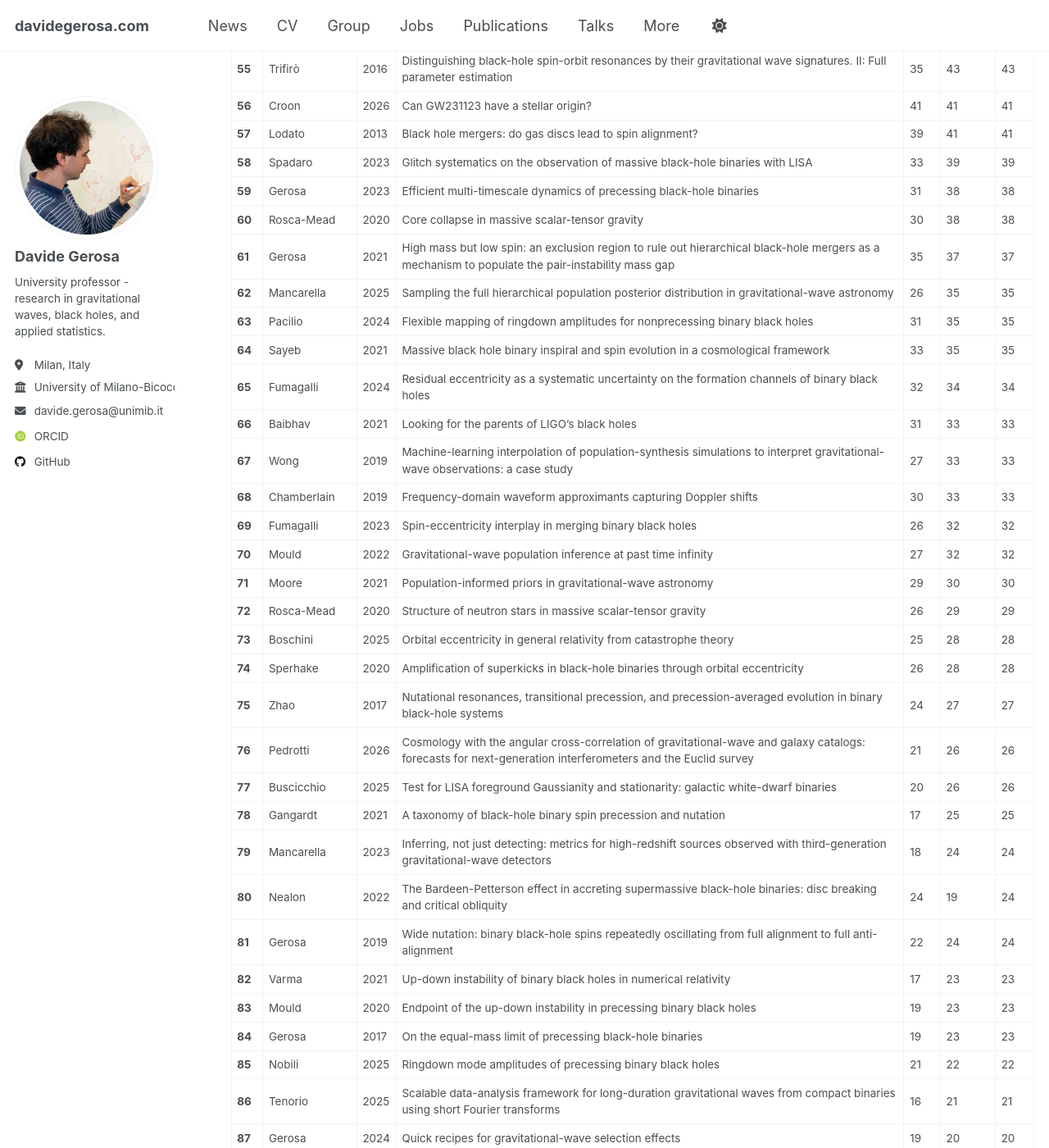
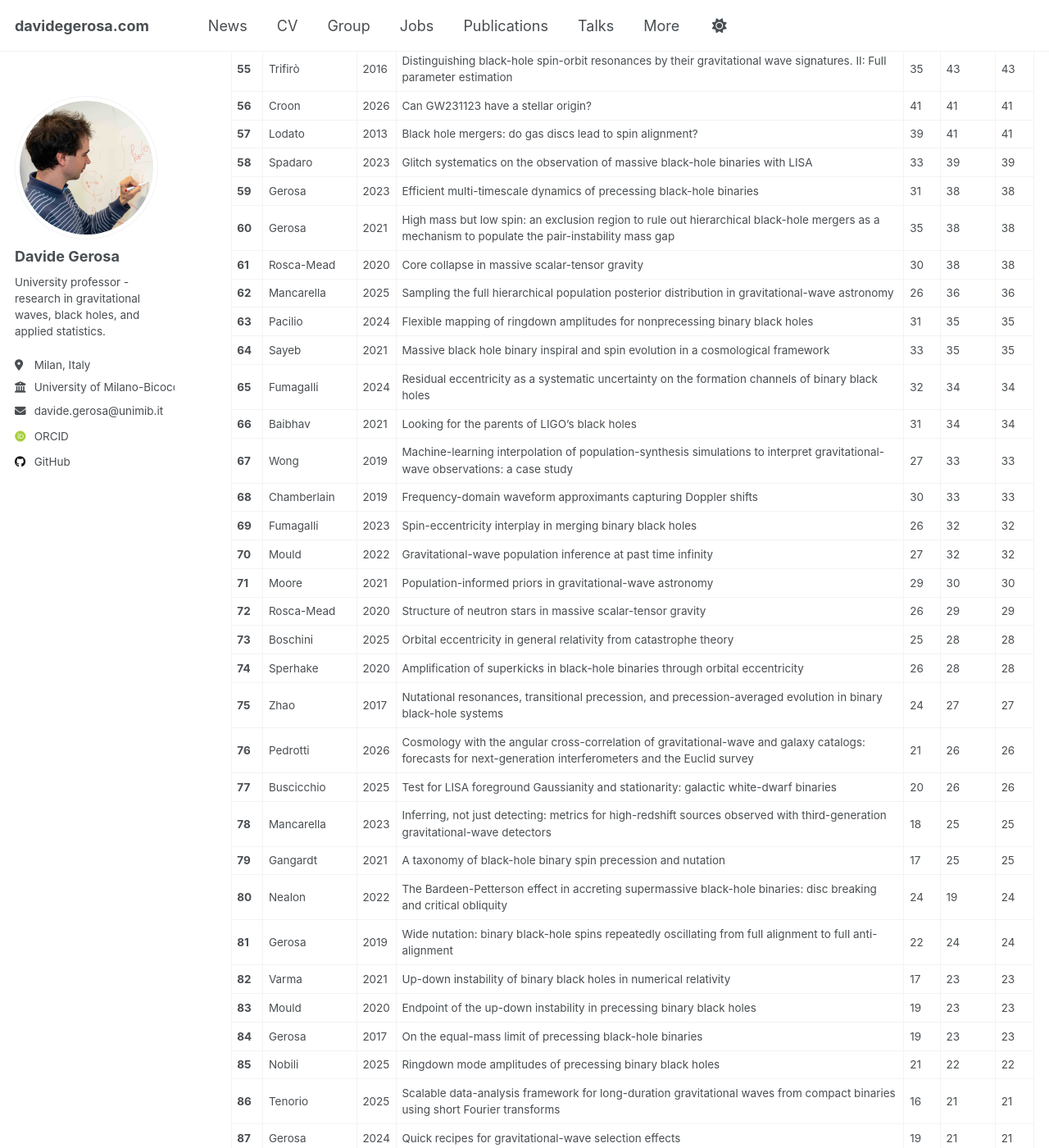
Before and after one commit to dgerosa/website, a Jekyll site: the page built from _pages/citations.md, in a window 1280 px wide and 1400 px high, scrolled down 2694 px. Shown: the whole window at 82% size. Built offline with Jekyll 4.4.1, drawn with Linux system fonts in a browser that asks for light colours; some web fonts are replaced; some of the changed text lies outside the part shown.

Commit message:
Website update from workflow

```diff
--- a/_pages/_citations.md
+++ b/_pages/_citations.md
@@ -68,13 +68,13 @@
 | **57** | Lodato | 2013 | Black hole mergers: do gas discs lead to spin alignment? | 39 | 41 | 41 |
 | **58** | Spadaro | 2023 | Glitch systematics on the observation of massive black-hole binaries with LISA | 33 | 39 | 39 |
 | **59** | Gerosa | 2023 | Efficient multi-timescale dynamics of precessing black-hole binaries | 31 | 38 | 38 |
-| **60** | Rosca-Mead | 2020 | Core collapse in massive scalar-tensor gravity | 30 | 38 | 38 |
-| **61** | Gerosa | 2021 | High mass but low spin: an exclusion region to rule out hierarchical black-hole mergers as a mechanism to populate the pair-instability mass gap | 35 | 37 | 37 |
-| **62** | Mancarella | 2025 | Sampling the full hierarchical population posterior distribution in gravitational-wave astronomy | 26 | 35 | 35 |
+| **60** | Gerosa | 2021 | High mass but low spin: an exclusion region to rule out hierarchical black-hole mergers as a mechanism to populate the pair-instability mass gap | 35 | 38 | 38 |
+| **61** | Rosca-Mead | 2020 | Core collapse in massive scalar-tensor gravity | 30 | 38 | 38 |
+| **62** | Mancarella | 2025 | Sampling the full hierarchical population posterior distribution in gravitational-wave astronomy | 26 | 36 | 36 |
 | **63** | Pacilio | 2024 | Flexible mapping of ringdown amplitudes for nonprecessing binary black holes | 31 | 35 | 35 |
 | **64** | Sayeb | 2021 | Massive black hole binary inspiral and spin evolution in a cosmological framework | 33 | 35 | 35 |
 | **65** | Fumagalli | 2024 | Residual eccentricity as a systematic uncertainty on the formation channels of binary black holes | 32 | 34 | 34 |
-| **66** | Baibhav | 2021 | Looking for the parents of LIGO's black holes | 31 | 33 | 33 |
+| **66** | Baibhav | 2021 | Looking for the parents of LIGO's black holes | 31 | 34 | 34 |
 | **67** | Wong | 2019 | Machine-learning interpolation of population-synthesis simulations to interpret gravitational-wave observations: a case study | 27 | 33 | 33 |
 | **68** | Chamberlain | 2019 | Frequency-domain waveform approximants capturing Doppler shifts | 30 | 33 | 33 |
 | **69** | Fumagalli | 2023 | Spin-eccentricity interplay in merging binary black holes | 26 | 32 | 32 |
@@ -86,8 +86,8 @@
 | **75** | Zhao | 2017 | Nutational resonances, transitional precession, and precession-averaged evolution in binary black-hole systems | 24 | 27 | 27 |
 | **76** | Pedrotti | 2026 | Cosmology with the angular cross-correlation of gravitational-wave and galaxy catalogs: forecasts for next-generation interferometers and the Euclid survey | 21 | 26 | 26 |
 | **77** | Buscicchio | 2025 | Test for LISA foreground Gaussianity and stationarity: galactic white-dwarf binaries | 20 | 26 | 26 |
-| **78** | Gangardt | 2021 | A taxonomy of black-hole binary spin precession and nutation | 17 | 25 | 25 |
-| **79** | Mancarella | 2023 | Inferring, not just detecting: metrics for high-redshift sources observed with third-generation gravitational-wave detectors | 18 | 24 | 24 |
+| **78** | Mancarella | 2023 | Inferring, not just detecting: metrics for high-redshift sources observed with third-generation gravitational-wave detectors | 18 | 25 | 25 |
+| **79** | Gangardt | 2021 | A taxonomy of black-hole binary spin precession and nutation | 17 | 25 | 25 |
 | **80** | Nealon | 2022 | The Bardeen-Petterson effect in accreting supermassive black-hole binaries: disc breaking and critical obliquity | 24 | 19 | 24 |
 | **81** | Gerosa | 2019 | Wide nutation: binary black-hole spins repeatedly oscillating from full alignment to full anti-alignment | 22 | 24 | 24 |
 | **82** | Varma | 2021 | Up-down instability of binary black holes in numerical relativity | 17 | 23 | 23 |
@@ -95,7 +95,7 @@
 | **84** | Gerosa | 2017 | On the equal-mass limit of precessing black-hole binaries | 19 | 23 | 23 |
 | **85** | Nobili | 2025 | Ringdown mode amplitudes of precessing binary black holes | 21 | 22 | 22 |
 | **86** | Tenorio | 2025 | Scalable data-analysis framework for long-duration gravitational waves from compact binaries using short Fourier transforms | 16 | 21 | 21 |
-| **87** | Gerosa | 2024 | Quick recipes for gravitational-wave selection effects | 19 | 20 | 20 |
+| **87** | Gerosa | 2024 | Quick recipes for gravitational-wave selection effects | 19 | 21 | 21 |
 | **88** | Boschini | 2023 | Extending black-hole remnant surrogate models to extreme mass ratios | 17 | 20 | 20 |
 | **89** | Gerosa | 2020 | The Bardeen-Petterson effect in accreting supermassive black-hole binaries: a systematic approach | 18 | 20 | 20 |
 | **90** | Stegmann | 2025 | Distinguishing the origin of eccentric black-hole mergers with gravitational-wave spin measurements | 16 | 19 | 19 |
```
Also changed, not shown: other parts of _pages/_citations.md (+26 -26 lines), _pages/_group.md (+1 -1 lines), _pages/_publications.md (+1 -1 lines), _pages/_talks.md (+1 -1 lines).
